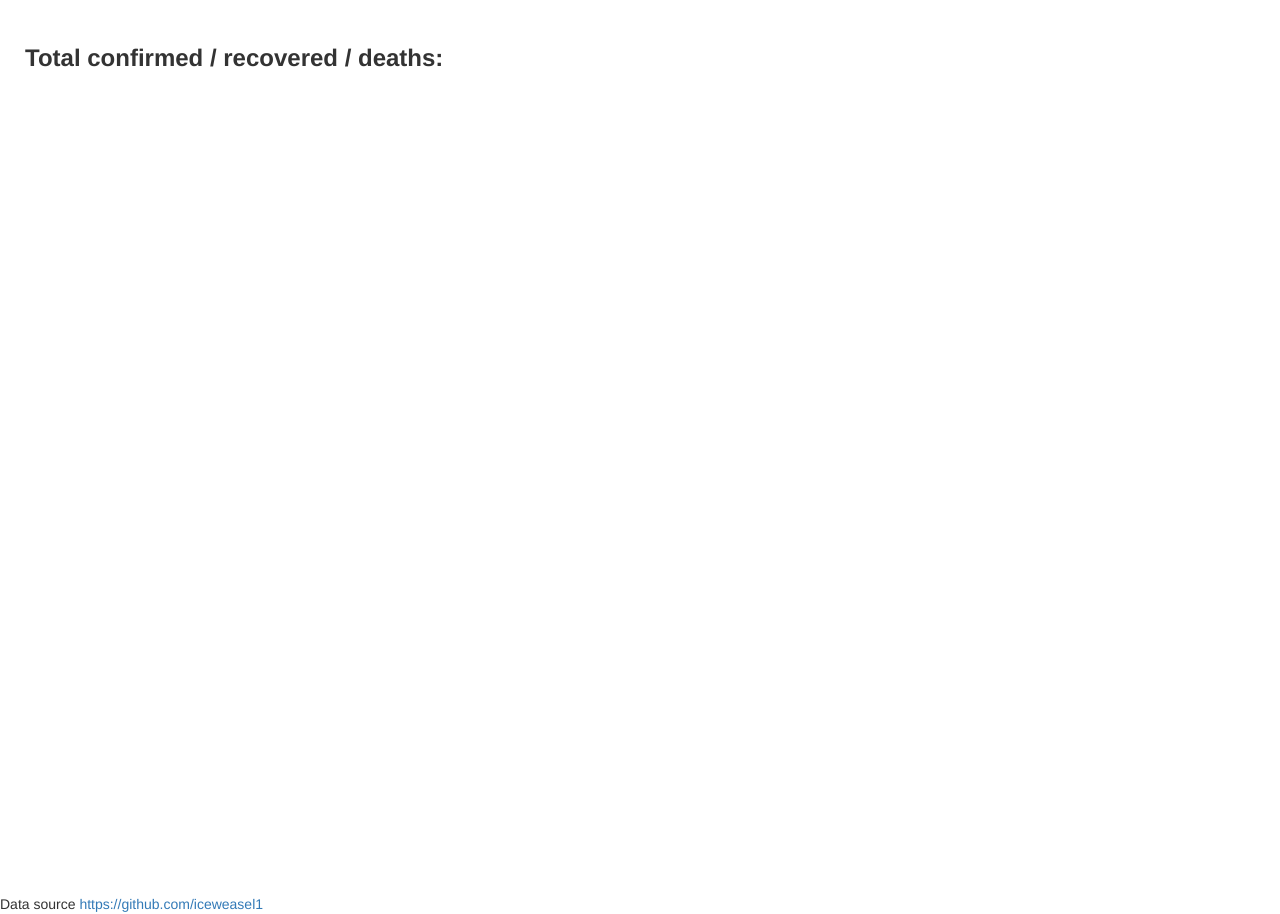
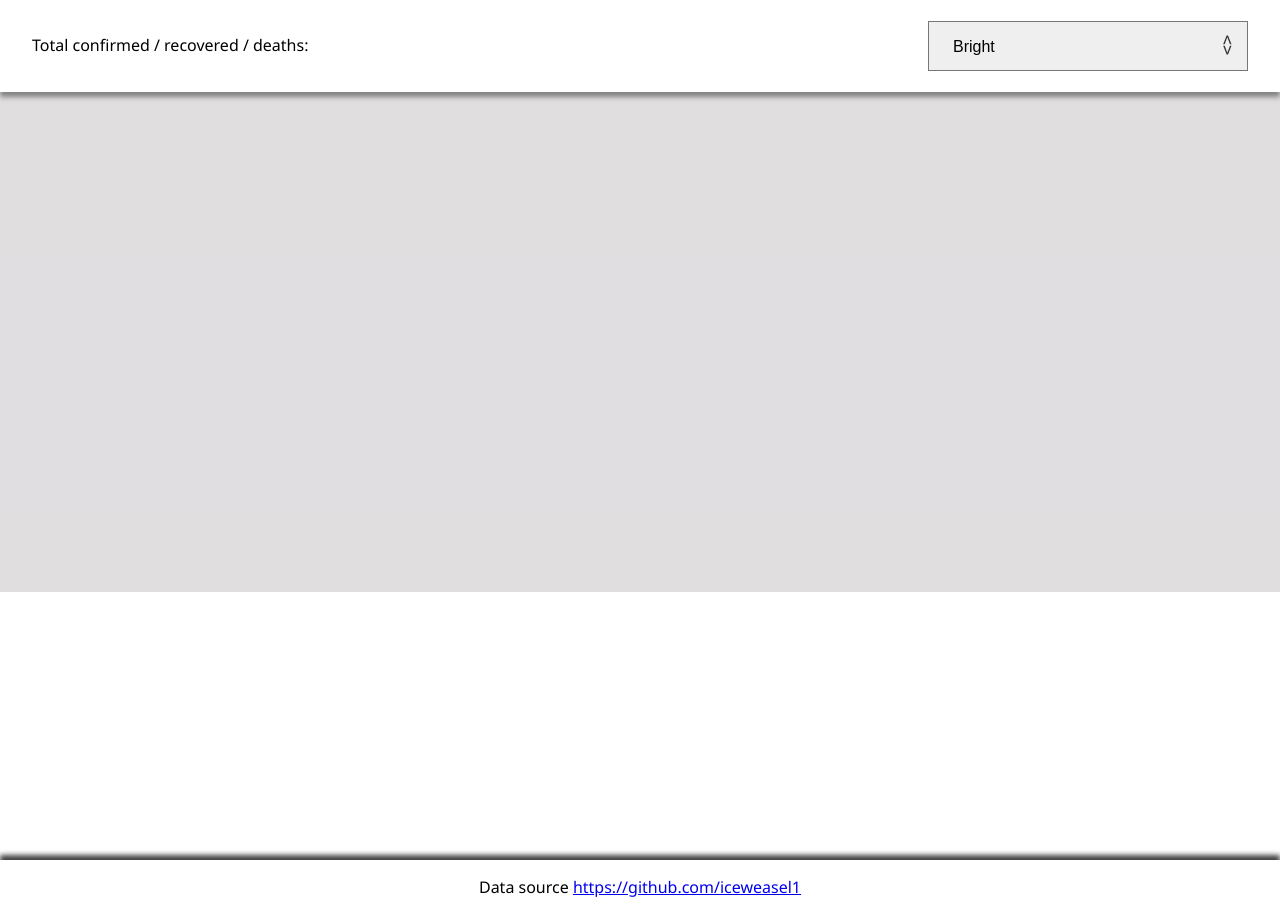
Before and after one commit to mitch-lbw/cvsger, a website built with webpack: page index.html in a window 1280 px wide. Built offline with nearby package versions, Linux system fonts and the light colour scheme; no server answers.

Commit message:
updated header and footer, corrected html, added

```diff
--- a/index.html
+++ b/index.html
@@ -3,11 +3,6 @@
 
 <head>
     <title>COVID-19 cases in germany</title>
-    <script
-        src="https://cdn.polyfill.io/v2/polyfill.min.js?features=fetch,requestAnimationFrame,Element.prototype.classList,URL"></script>
-    <script src="https://code.jquery.com/jquery-2.2.3.min.js"></script>
-    <link rel="stylesheet" href="https://maxcdn.bootstrapcdn.com/bootstrap/3.3.6/css/bootstrap.min.css">
-    <script src="https://maxcdn.bootstrapcdn.com/bootstrap/3.3.6/js/bootstrap.min.js"></script>
 
     <link rel="stylesheet" href="https://unpkg.com/leaflet@1.6.0/dist/leaflet.css"
         integrity="sha512-xwE/Az9zrjBIphAcBb3F6JVqxf46+CDLwfLMHloNu6KEQCAWi6HcDUbeOfBIptF7tcCzusKFjFw2yuvEpDL9wQ=="
@@ -16,42 +11,36 @@
     <script src="https://unpkg.com/leaflet@1.6.0/dist/leaflet.js"
         integrity="sha512-gZwIG9x3wUXg2hdXF6+rVkLF/0Vi9U8D2Ntg4Ga5I5BZpVkVxlJWbSQtXPSiUTtC0TjtGOmxa1AJPuV0CPthew=="
         crossorigin=""></script>
-    <style>
-        .content {
-            padding: 25px
-        }
 
-        .map {
-            width: 100%;
-            height: 768px;
-        }
+    <link rel="stylesheet" type="text/css" href="style.css">
 
-        td {
-            padding: 0 5px;
-            text-align: left;
-        }
-
-        h3 {
-            font-weight: bold;
-        }
-    </style>
 </head>
 
 <body>
-    <div class="content">
-        <div>
-            <h3 id="info">Total confirmed / recovered / deaths: </h3>
+    <div id="header">
+        <div class="headertext">
+            <span id="info">Total confirmed / recovered / deaths: </span>
         </div>
-        <div id="map" class="map"></div>
+        <div class="headermenu">
 
+            <select id="mapstyle">
+                <option value="bright">Bright</option>
+                <option value="dark">Dark</option>
+            </select>
+
+        </div>
     </div>
-    <div>
-        <br />
+    <div id="content">
+        <div id="map">
+            <div id="legend"></div>
+        </div>
+    </div>
+    <div id="footer">
         Data source <a
             href="https://github.com/iceweasel1/COVID-19-Germany/blob/master/germany_with_source.csv">https://github.com/iceweasel1</a>
     </div>
+
     <script src="dist/main.js"></script>
 </body>
-</div>
 
 </html>
--- a/index.js
+++ b/index.js
@@ -36,6 +36,22 @@ function getRadiusByZoom(zoom, weight) {
     }
     return logWeight * (1500 * (Math.pow((7 / zoom), 5)));
 }
+
+/**
+ * map mode switch
+ */
+const bright = "https://server.arcgisonline.com/ArcGIS/rest/services/World_Topo_Map/MapServer/tile/{z}/{y}/{x}";
+const dark = "https://tiles.stadiamaps.com/tiles/alidade_smooth_dark/{z}/{x}/{y}{r}.png"
+var mode = bright;
+
+if ('dark' == getURLParam('mode')) {
+    mode = dark;
+    document.getElementById('mapstyle').value = "dark";
+}
+document.getElementById('mapstyle').onchange = function () {
+    window.location = setURLParam('mode', this.value);
+};
+
 var valuesMap = {};
 // start counting at -1 due to csv header
 var confirmedCount = -1;
@@ -82,8 +98,8 @@ const userAction = async () => {
         });
     });
 
-    L.tileLayer('https://server.arcgisonline.com/ArcGIS/rest/services/World_Topo_Map/MapServer/tile/{z}/{y}/{x}', {
-        attribution: 'Tiles &copy; Esri &mdash; Esri, DeLorme, NAVTEQ, TomTom, Intermap, iPC, USGS, FAO, NPS, NRCAN, GeoBase, Kadaster NL, Ordnance Survey, Esri Japan, METI, Esri China (Hong Kong), and the GIS User Community'
+    L.tileLayer(mode, {
+        attribution: 'Build with Leaflet'
     }).addTo(leafletMap);
 
     function formatCoordinate(confirmed, recovered, deaths, state, district) {
@@ -94,3 +110,15 @@ const userAction = async () => {
 }
 
 userAction();
+
+function getURLParam(param) {
+    var urlParams = new URL(window.location.href);
+    var urlParam = urlParams.searchParams.get(param);
+    return urlParam;
+}
+
+function setURLParam(param, value) {
+    var urlParams = new URL(window.location.href);
+    urlParams.searchParams.set(param, value)
+    return urlParams;
+}
--- /dev/null
+++ b/style.css
@@ -0,0 +1,90 @@
+body {
+    font-family: 'Segoe UI', Tahoma, Geneva, Verdana, sans-serif;
+    margin: 0;
+}
+
+#map {
+    width: 100%;
+    height: 768px;
+}
+
+#header {
+    padding: 1em 2em;
+    box-shadow: 0px 5px 5px #27272780;
+    -webkit-box-shadow: 0px 5px 5px #27272780;
+    -moz-box-shadow: 0px 5px 5px #27272780;
+    position: relative;
+    z-index: 999999;
+    display: grid;
+    grid-template-columns: 1fr 1fr;
+}
+
+#footer {
+    padding-top: 1em;
+    text-align: center;
+    -webkit-box-shadow: 0px -5px 5px 0px rgba(0, 0, 0, 0.75);
+    -moz-box-shadow: 0px -5px 5px 0px rgba(0, 0, 0, 0.75);
+    box-shadow: 0px -5px 5px 0px rgba(0, 0, 0, 0.75);
+    position: relative;
+    z-index: 999999;
+}
+
+#legend {
+    height: 500px;
+    widows: 250px;
+    background-color: rgba(48, 36, 45, 0.15);
+}
+
+td {
+    padding: 0 5px;
+    text-align: left;
+}
+
+.headertext {
+    text-align: left;
+    display: inline-block;
+    margin-top: 18px;
+}
+
+#mapstyle {
+    font-size: 1em;
+}
+
+.headermenu {
+    position: relative;
+  }
+
+  select::-ms-expand {
+  display: none;
+  }
+
+  .headermenu:after {
+    content: '<>';
+    font: 17px "Consolas", monospace;
+    color: #333;
+    -webkit-transform: rotate(90deg);
+    -moz-transform: rotate(90deg);
+    -ms-transform: rotate(90deg);
+    transform: rotate(90deg);
+    right: 11px;
+    top: 18px;
+    padding: 0 0 2px;
+    position: absolute;
+  }
+
+  .headermenu select {
+    -webkit-appearance: none;
+    -moz-appearance: none;
+    appearance: none;
+    display: block;
+    width: 100%;
+    max-width: 320px;
+    height: 50px;
+    float: right;
+    margin: 5px 0px;
+    padding: 0px 24px;
+    font-size: 16px;
+
+    -ms-word-break: normal;
+    word-break: normal;
+  }
```
